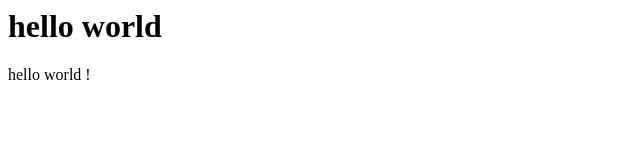
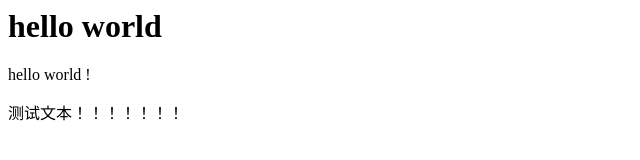
Before and after one commit to konancol/konancol.github.io, a plain HTML site: page index.html in a window 1280 px wide. Shown: the whole page, without its empty margins (0-640 px from the left). Drawn offline with Linux system fonts and the light colour scheme.

Commit message:
Update index.html

```diff
--- a/index.html
+++ b/index.html
@@ -5,5 +5,6 @@
 	<body>
 		<h1>hello world</h1>
 		<P>hello world !</P>
+		<p>测试文本！！！！！！！</p>
 	</body>
 </html>
```
